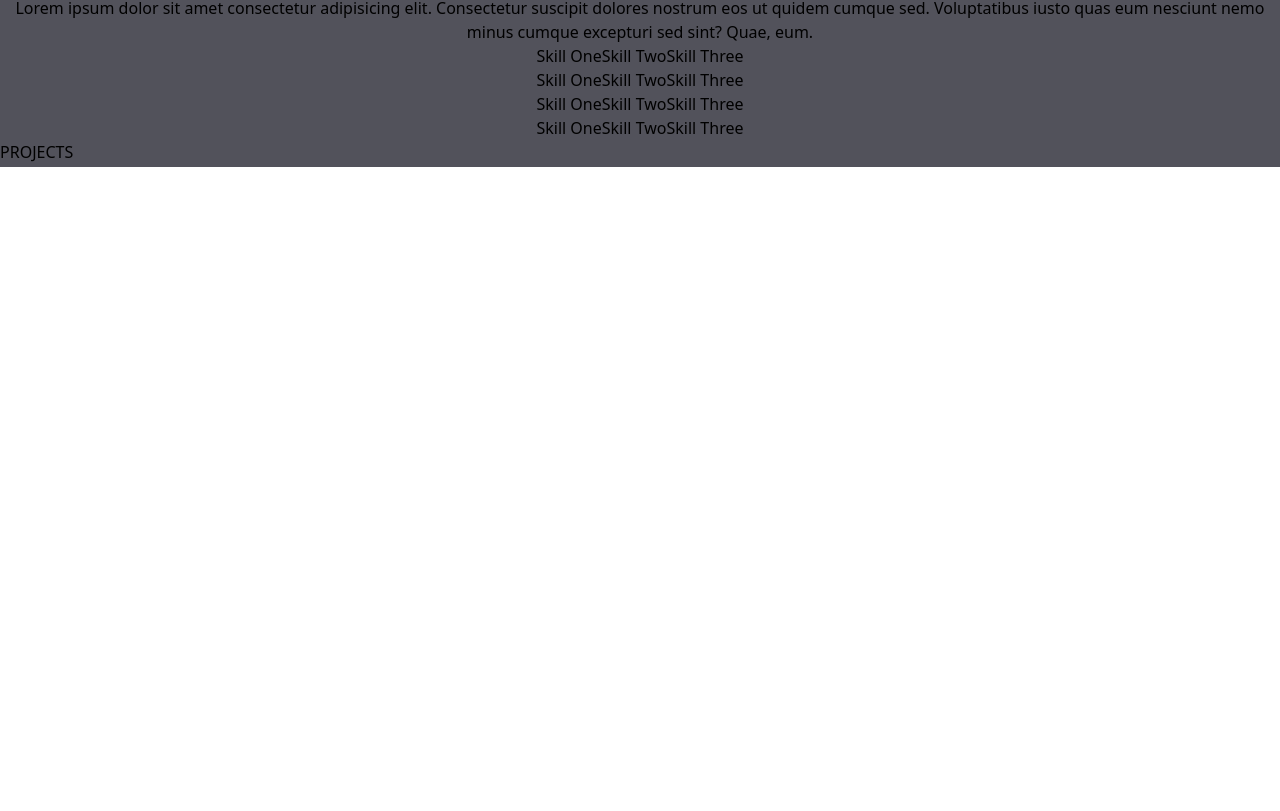
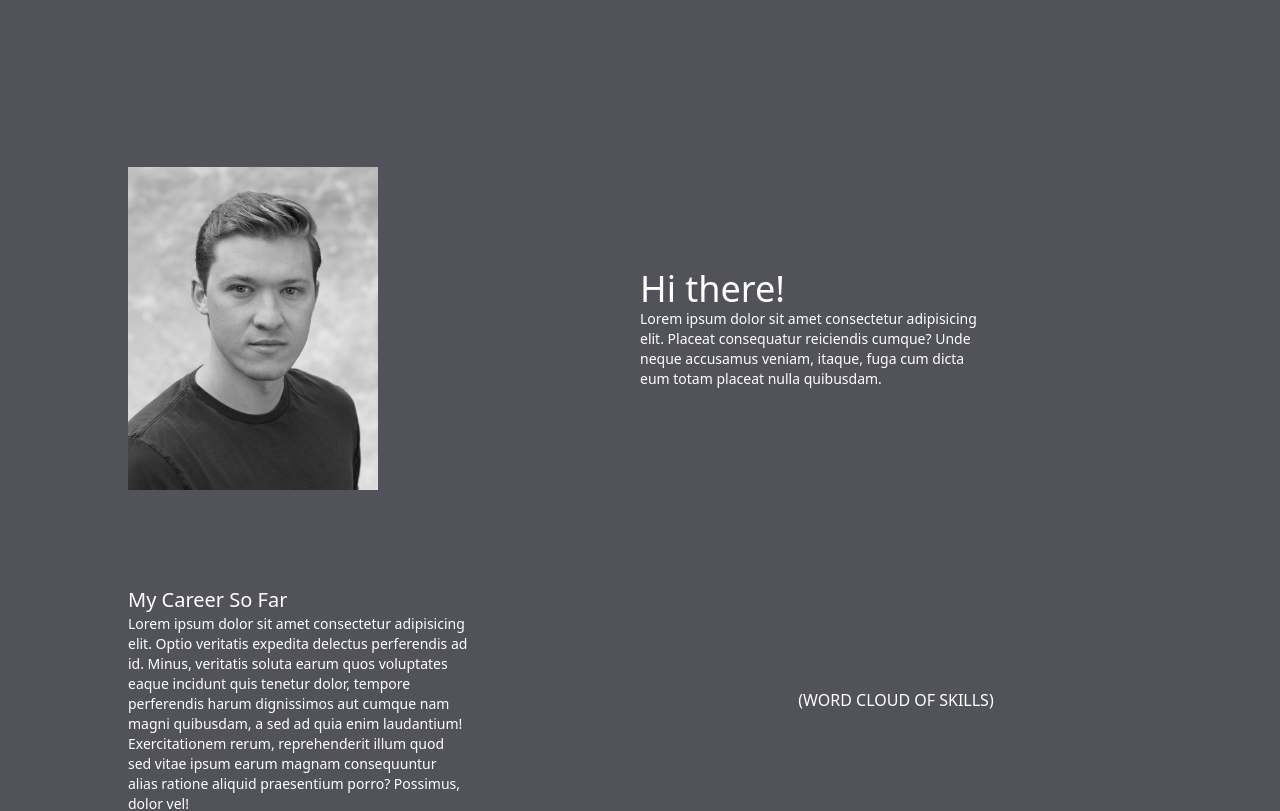
Before and after one commit to CharlesCarr/charlie_dev_portfolio, a Next.js app in the folder with-tailwindcss-app/: page / in a window 1280 px wide. Shown: the part 633-1444 px from the top of the page. Before the commit the page ends 1418 px from the top, so only its background shows below. Built offline with nearby package versions, Linux system fonts and the light colour scheme.

Commit message:
feat(about): add about section structure

```diff
--- a/with-tailwindcss-app/components/sections/About.tsx
+++ b/with-tailwindcss-app/components/sections/About.tsx
@@ -4,44 +4,45 @@ import Headshot from "../../images/headshot.jpeg";
 
 function About() {
   return (
-    <section className="flex flex-col justify-center items-center h-full w-full">
+    <section className="flex flex-col justify-center items-center h-full w-full px-32">
+      <div className="flex w-full justify-center items-center pb-24">
+        <div className="w-1/2 flex justify-start items-center">
           <Image
             alt="headshot"
             src={Headshot}
-        width={200}
-        height={200}
+            width={250}
+            height={250}
             objectFit="contain"
           />
+        </div>
 
-      <p className="text-center">
-        Lorem ipsum dolor sit amet consectetur adipisicing elit. Consectetur
-        suscipit dolores nostrum eos ut quidem cumque sed. Voluptatibus iusto
-        quas eum nesciunt nemo minus cumque excepturi sed sint? Quae, eum.
+        <div className="w-1/2 flex flex-col justify-center items-start">
+          <h1 className="text-4xl">Hi there!</h1>
+          <p className="text-sm w-2/3">
+            Lorem ipsum dolor sit amet consectetur adipisicing elit. Placeat
+            consequatur reiciendis cumque? Unde neque accusamus veniam, itaque,
+            fuga cum dicta eum totam placeat nulla quibusdam.
           </p>
-      <div className="flex justify-center items-center">
-        <div>
-          <ul>
-            <li>Skill One</li>
-            <li>Skill One</li>
-            <li>Skill One</li>
-            <li>Skill One</li>
-          </ul>
         </div>
-        <div>
-          <ul>
-            <li>Skill Two</li>
-            <li>Skill Two</li>
-            <li>Skill Two</li>
-            <li>Skill Two</li>
-          </ul>
       </div>
-        <div>
-          <ul>
-            <li>Skill Three</li>
-            <li>Skill Three</li>
-            <li>Skill Three</li>
-            <li>Skill Three</li>
-          </ul>
+
+      <div className="flex w-full">
+        <div className="w-1/2 flex flex-col justify-center items-start">
+          <h1 className="text-xl">My Career So Far</h1>
+          <p className="text-sm w-2/3">
+            Lorem ipsum dolor sit amet consectetur adipisicing elit. Optio
+            veritatis expedita delectus perferendis ad id. Minus, veritatis
+            soluta earum quos voluptates eaque incidunt quis tenetur dolor,
+            tempore perferendis harum dignissimos aut cumque nam magni
+            quibusdam, a sed ad quia enim laudantium! Exercitationem rerum,
+            reprehenderit illum quod sed vitae ipsum earum magnam consequuntur
+            alias ratione aliquid praesentium porro? Possimus, dolor vel!
+          </p>
+        </div>
+
+        <div className="w-1/2 flex justify-center items-center">
+          {/* map over list of skills */}
+          (WORD CLOUD OF SKILLS)
         </div>
       </div>
     </section>
--- a/with-tailwindcss-app/components/sections/Projects.tsx
+++ b/with-tailwindcss-app/components/sections/Projects.tsx
@@ -2,7 +2,7 @@ import React from "react";
 
 function Projects() {
   return (
-    <section className="flex flex-col justify-center item-center">
+    <section className="flex flex-col justify-center item-center mt-32">
       <p>PROJECTS</p>
     </section>
   );
--- a/with-tailwindcss-app/pages/index.tsx
+++ b/with-tailwindcss-app/pages/index.tsx
@@ -8,21 +8,21 @@ import Projects from "../components/sections/Projects";
 const Home: NextPage = () => {
   return (
     // <div className="relative flex min-h-screen flex-col items-center justify-center py-2 bg-zinc-900 text-slate-50 opacity-95">
-    <div className="bg-zinc-600 min-h-screen flex flex-col items-center">
-      <div className="relative w-full min-h-full flex flex-col justify-start items-start">
-        <Head>
-          <title>Charlie Carr</title>
-          <link rel="icon" href="/favicon.ico" />
-        </Head>
+    <div className="bg-zinc-600 min-h-screen flex flex-col items-center text-white">
+      <Head>
+        <title>Charlie Carr</title>
+        <link rel="icon" href="/favicon.ico" />
+      </Head>
+      <div className="relative w-full min-h-screen">
         {/* Shapes for Background Gradient */}
         <div className="absolute top-52 left-24 w-72 h-72 bg-cyan-300 rounded-full mix-blend-multiply filter blur-xl opacity-70 animate-blob"></div>
         <div className="absolute top-44 right-44 w-52 h-52 bg-teal-300 rounded-full mix-blend-multiply filter blur-xl opacity-70 animate-blob animation-delay-2000"></div>
         <div className="absolute top-24 left-80 w-32 h-32 bg-orange-400 rounded-full mix-blend-multiply filter blur-xl opacity-70 animate-blob animation-delay-4000"></div>
         <Header />
         <Main />
-        <About />
-        <Projects />
       </div>
+      <About />
+      <Projects />
     </div>
   );
 };
```
Lines whose indentation alone changed are shown as unchanged.
